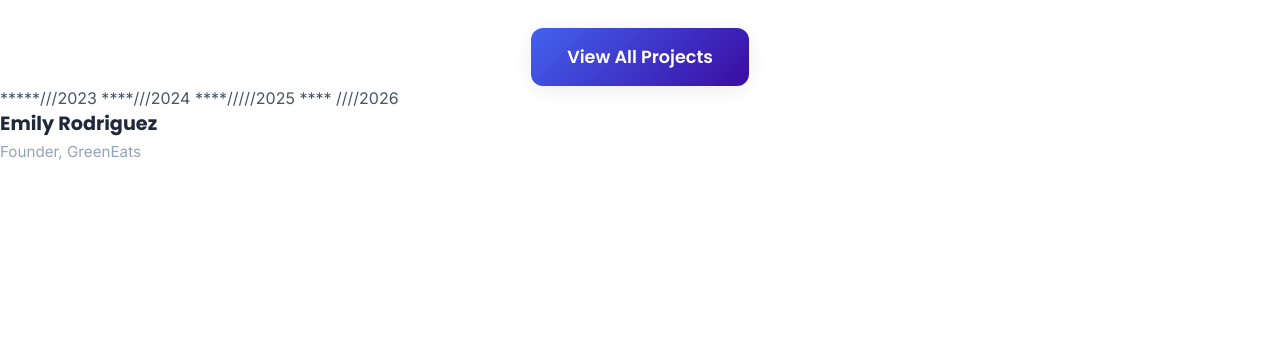
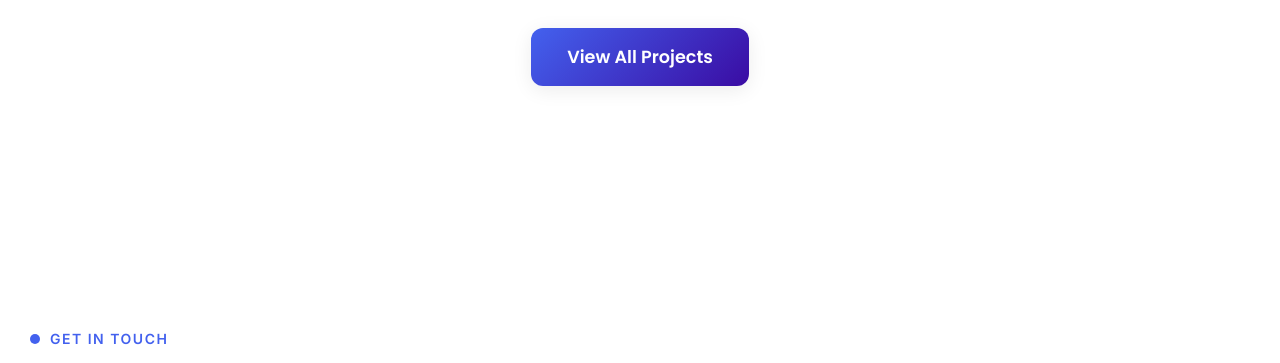
Before and after one commit to amdakalar/Net, a plain HTML site: page index.html in a window 1280 px wide. Shown: the part 3872-4235 px from the top of the page. Drawn offline with Linux system fonts and the light colour scheme.

Commit message:
Update index.html

```diff
--- a/index.html
+++ b/index.html
@@ -1935,19 +1935,7 @@
 
 
 
-                           *****///2023
-
-                           ****///2024
-
-                            ****/////2025
-
-
-                          ****  ////2026
-
-
-                            <div class="author-info">
-                                <h4 class="author-name">Emily Rodriguez</h4>
-                                <p class="author-position" data-translate="founder">Founder, GreenEats</p>
+
                             </div>
                         </div>
                     </div>
```
